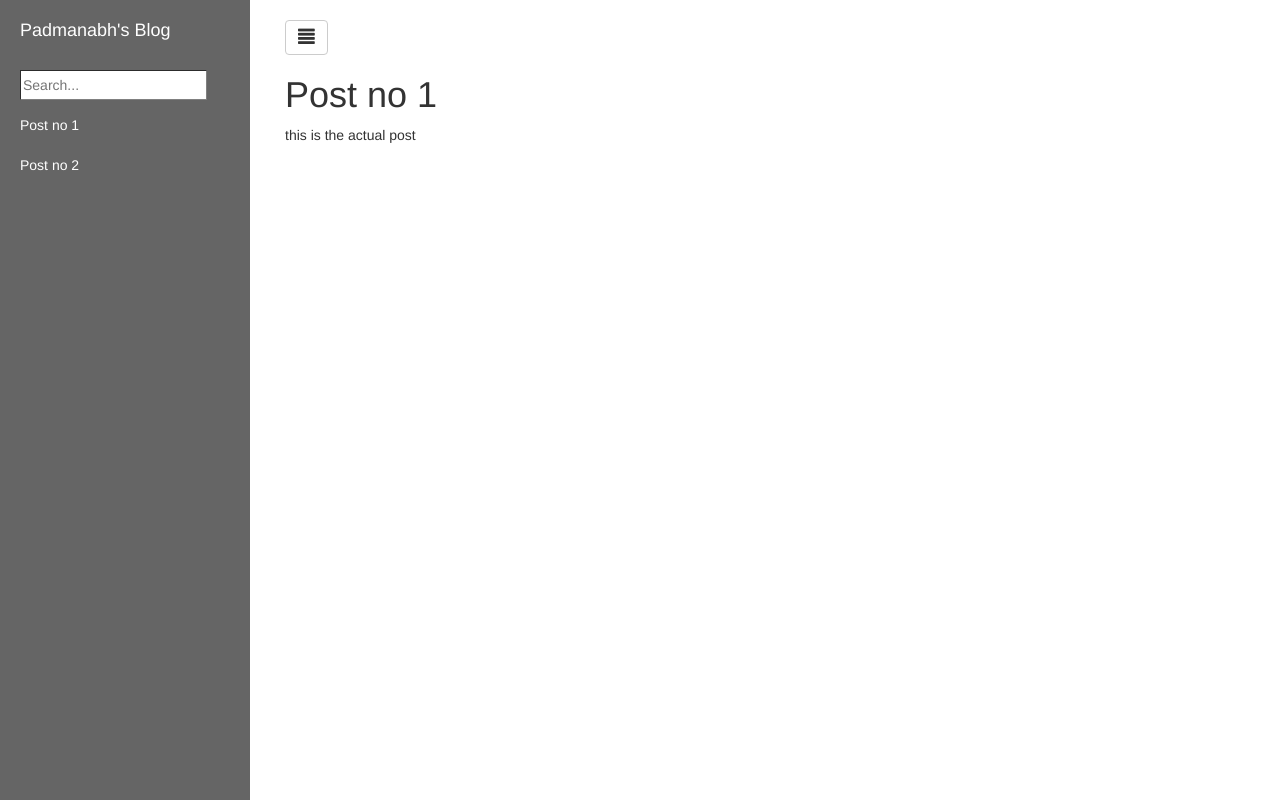
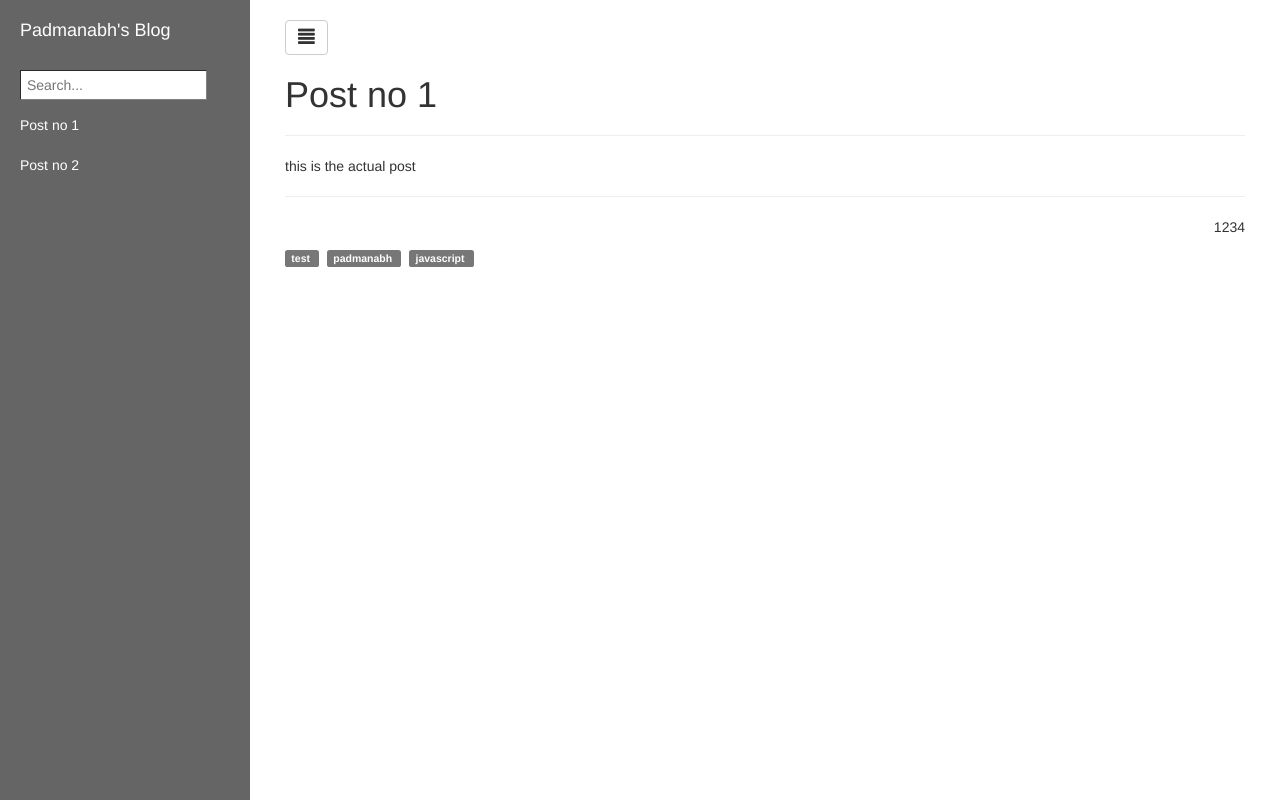
Before and after one commit to lekhakpadmanabh/lekhakpadmanabh.github.io, a plain HTML site: page template.html in a window 1280 px wide. Drawn offline with Linux system fonts and the light colour scheme; some packages are replaced by stand-ins of ours.

Commit message:
tags, date, some templating

```diff
--- a/template.html
+++ b/template.html
@@ -42,7 +42,7 @@
                 <li>
                 <div class="input-group">
                 <input type="search" ng-model="query"
-                  placeholder="Search..."
+                  placeholder="&nbsp;Search..."
                   style="height:30px;border: 1px inset grey;">
                 </div>
 
@@ -63,10 +63,25 @@
                     <div class="col-lg-12">
                         <a href="#menu-toggle" class="btn btn-default" id="menu-toggle"><span class="glyphicon glyphicon-align-justify" style="font-size: 1.2em"></span></a>
                         <h1>{{data.notes[selectedNoteId].title}}</h1>
+                        <hr>
                         <div
                         data-ng-bind-html="data.notes[selectedNoteId].content">
                         </div>
-
+                        <hr>
+                        <div id="posted-on">
+                        <p class="text-right">
+                        {{data.notes[selectedNoteId].date}}
+                        </p>
+                        </div>
+                        <div id="tags">
+                        <span
+                        ng-repeat="tag in data.notes[selectedNoteId].tags">
+                        <span
+                        class="label label-default">
+                        {{tag}}
+                        </span>&nbsp;
+                        </span>
+                        </div>
 
                     </div>
                 </div>
```
